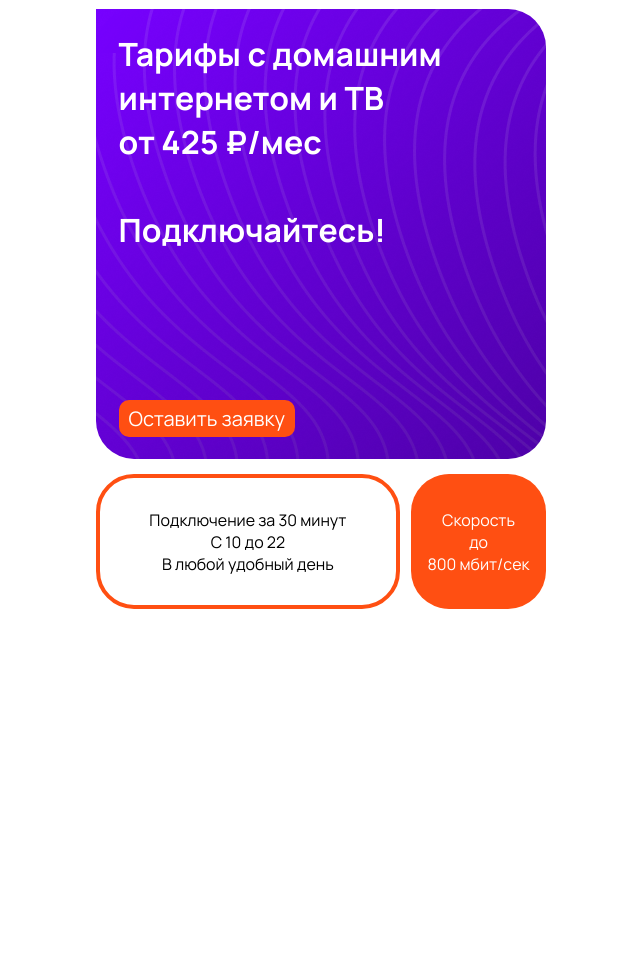
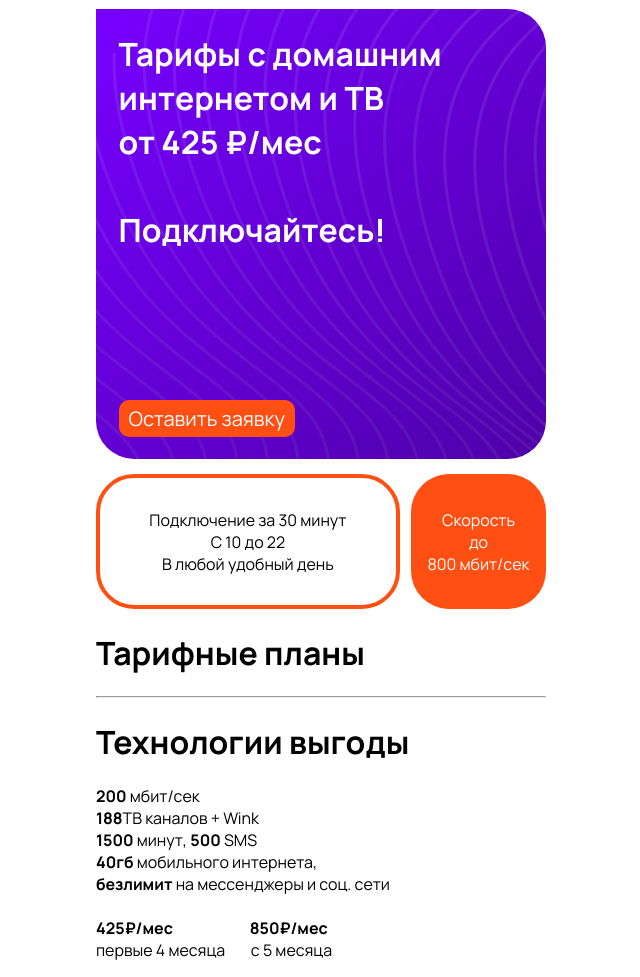
Before and after one commit to antonfilinkov/antonfilinkov.github.io, a plain HTML site: page index.html in a window 1280 px wide. Shown: the part 93-1070 px from the top of the page, without its empty margins (319-959 px from the left). Before the commit the page ends 800 px from the top, so only its background shows below. Drawn offline with Linux system fonts and the light colour scheme.

Commit message:
Update index.html

```diff
--- a/index.html
+++ b/index.html
@@ -28,6 +28,21 @@
 				<p>Скорость <br>до<br>800 мбит/сек</p>
 			</div>
 		</div>
+		<h1>Тарифные планы</h1>
+		<hr>
+		<div class="tarif-card">
+			<h1>Технологии выгоды</h1>
+			<p><b>200</b> мбит/сек <br>
+			<b>188</b>ТВ каналов + Wink<br>
+			<b>1500</b> минут, <b>500</b> SMS<br>
+			<b>40гб</b> мобильного интернета,<br>
+			<b>безлимит</b> на мессенджеры и соц. сети
+			<br><br>
+			<b>425₽/мес &nbsp;&nbsp;&nbsp;&nbsp;&nbsp;&nbsp;&nbsp;&nbsp;&nbsp;&nbsp;&nbsp;&nbsp;&nbsp;&nbsp;&nbsp;&nbsp;&nbsp;&nbsp;&nbsp;&nbsp;&nbsp;&nbsp;&nbsp;850₽/мес</b><br>
+			первые 4 месяца &nbsp;&nbsp;&nbsp;&nbsp;&nbsp;&nbsp; с 5 месяца
+			</p>
+
+		</div>
 	</div>
 </body>
 </html>
```
